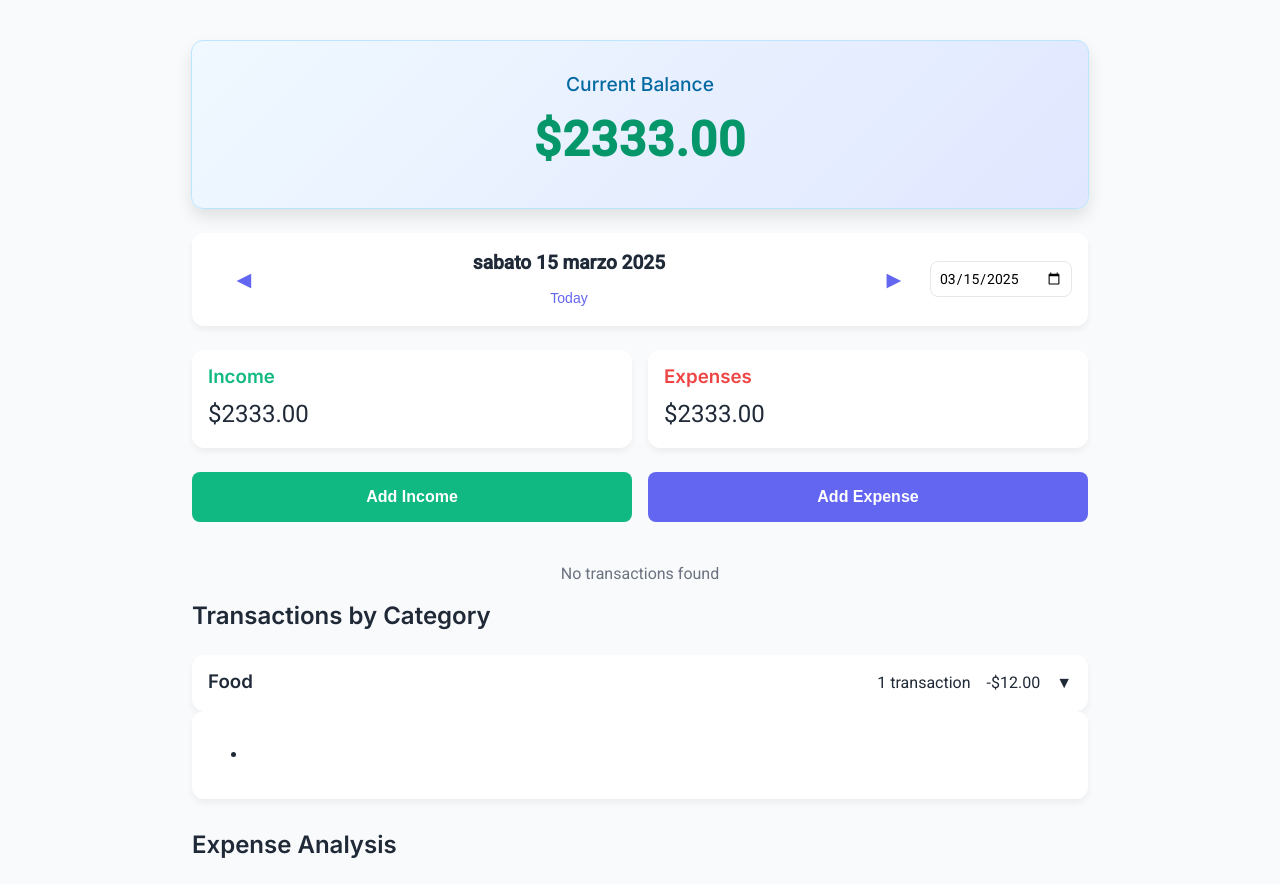
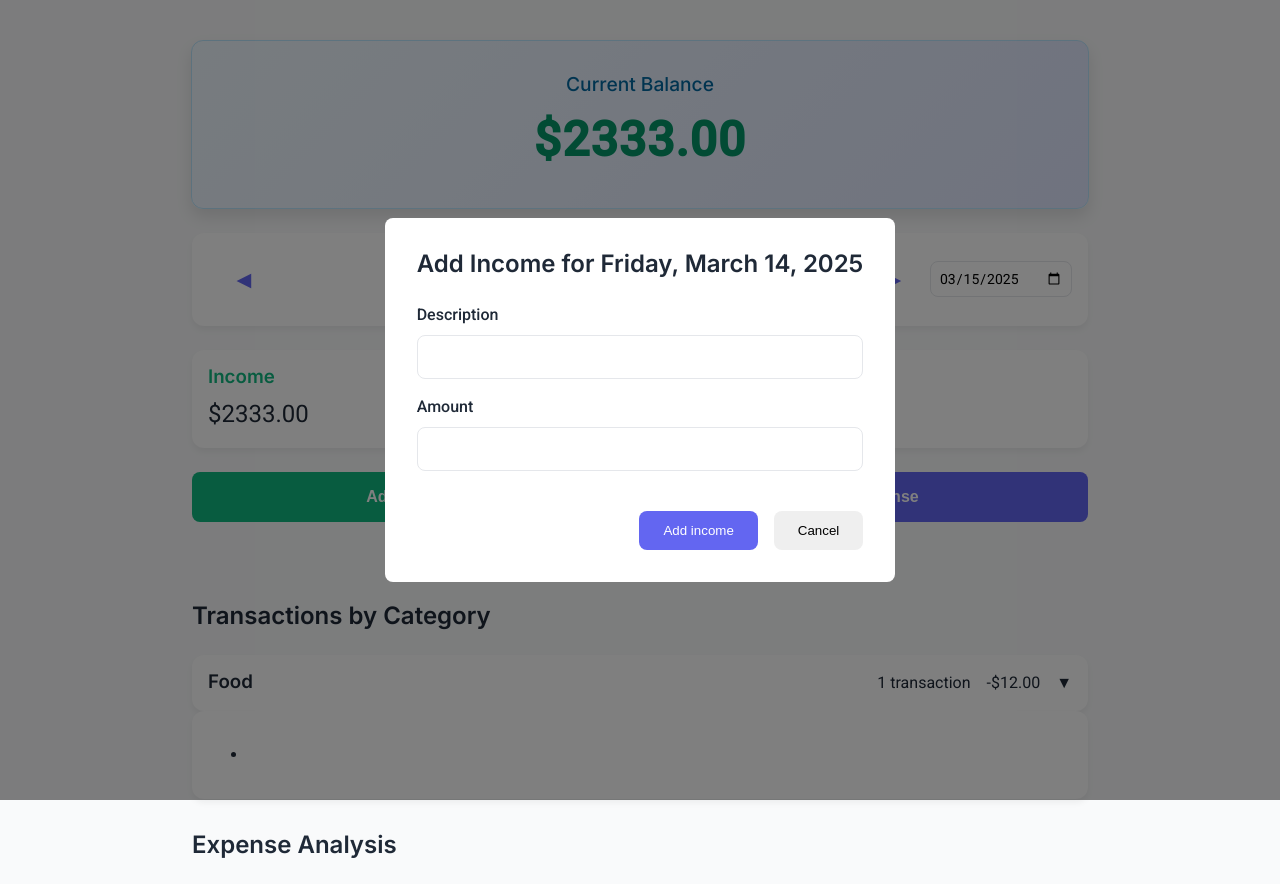
Before and after one commit to bwromero/Expense-Tracker-Website, a website: page expense-tracking.html in a window 1280 px wide. Drawn offline with Linux system fonts and the light colour scheme.

Commit message:
Added: add income modal

```diff
--- a/assets/css/styles.scss
+++ b/assets/css/styles.scss
@@ -33,6 +33,7 @@ $gray-400: #9ca3af;
 // Additional UI Colors
 $shadow-color: rgba(0, 0, 0, 0.1);
 $box-shadow: 0 4px 6px rgba(0, 0, 0, .05);
+$overlay-color: rgba(0, 0, 0, .5);
 
 body {
     font-family: $font-secondary;
@@ -73,6 +74,86 @@ p {
         height: 100vh;
         max-width: 56rem;
         margin: 0 auto;
+    }
+
+    &-modal {
+
+        &-overlay {
+            position: fixed;
+            top: 0;
+            left: 0;
+            right: 0;
+            bottom: 0;
+            background-color: $overlay-color;
+            display: flex;
+            justify-content: center;
+            align-items: center;
+            z-index: 1000;
+        }
+
+        &-content {
+            background-color: $background-white;
+            padding: 2rem;
+            border-radius: 0.5rem;
+
+            h2 {
+                margin-bottom: 1.5rem;
+            }
+        }
+
+        &-form {
+            display: flex;
+            flex-direction: column;
+            gap: 1rem;
+        }
+
+        &-form-group {
+            display: flex;
+            flex-direction: column;
+            gap: 0.5rem;
+
+            label {
+                font-weight: 500;
+            }
+
+            input {
+                padding: .75rem;
+                border: 1px solid $border-color;
+                border-radius: 0.5rem;
+                font-size: 1rem;
+            }
+        }
+
+        &-actions {
+            display: flex;
+            justify-content: end;
+            gap: 1rem;
+            margin-top: 1.5rem;
+
+            button {
+                padding: 0.75rem 1.5rem;
+                border: none;
+                border-radius: 0.5rem;
+                transition: all .2s;
+                cursor: pointer;
+            }
+
+            :first-child {
+                background-color: $primary-blue;
+                color: $background-white;
+
+                &:hover {
+                    background-color: $darker-blue;
+                }
+            }
+
+            :last-child {
+                &:hover {
+                    background-color: $text-light;
+                    color: $background-white;
+                }
+            }
+        }
     }
 
     &-balance {
--- a/expense-tracking.html
+++ b/expense-tracking.html
@@ -14,6 +14,31 @@
 <body>
 
     <div class="exp-tracker-container">
+
+        <div class="exp-tracker-modal-overlay">
+
+            <div class="exp-tracker-modal-content">
+                <h2>Add Income for Friday, March 14, 2025</h2>
+
+                <form action="submit" class="exp-tracker-modal-form">
+                    <div class="exp-tracker-modal-form-group">
+                        <label for="">Description</label>
+                        <input type="text">
+                    </div>
+                    <div class="exp-tracker-modal-form-group">
+                        <label for="">Amount</label>
+                        <input type="number">
+                    </div>
+                    <div class="exp-tracker-modal-actions">
+                        <button>Add income</button>
+                        <button>Cancel</button>
+                    </div>
+                </form>
+            </div>
+
+
+        </div>
+
         <div class="exp-tracker-balance">
             <h2 class="exp-tracker-balance-title">Current Balance</h2>
             <p class="exp-tracker-balance-amount">$2333.00</p>
```
Also changed, not shown: assets/css/styles.css, 1 other file.
